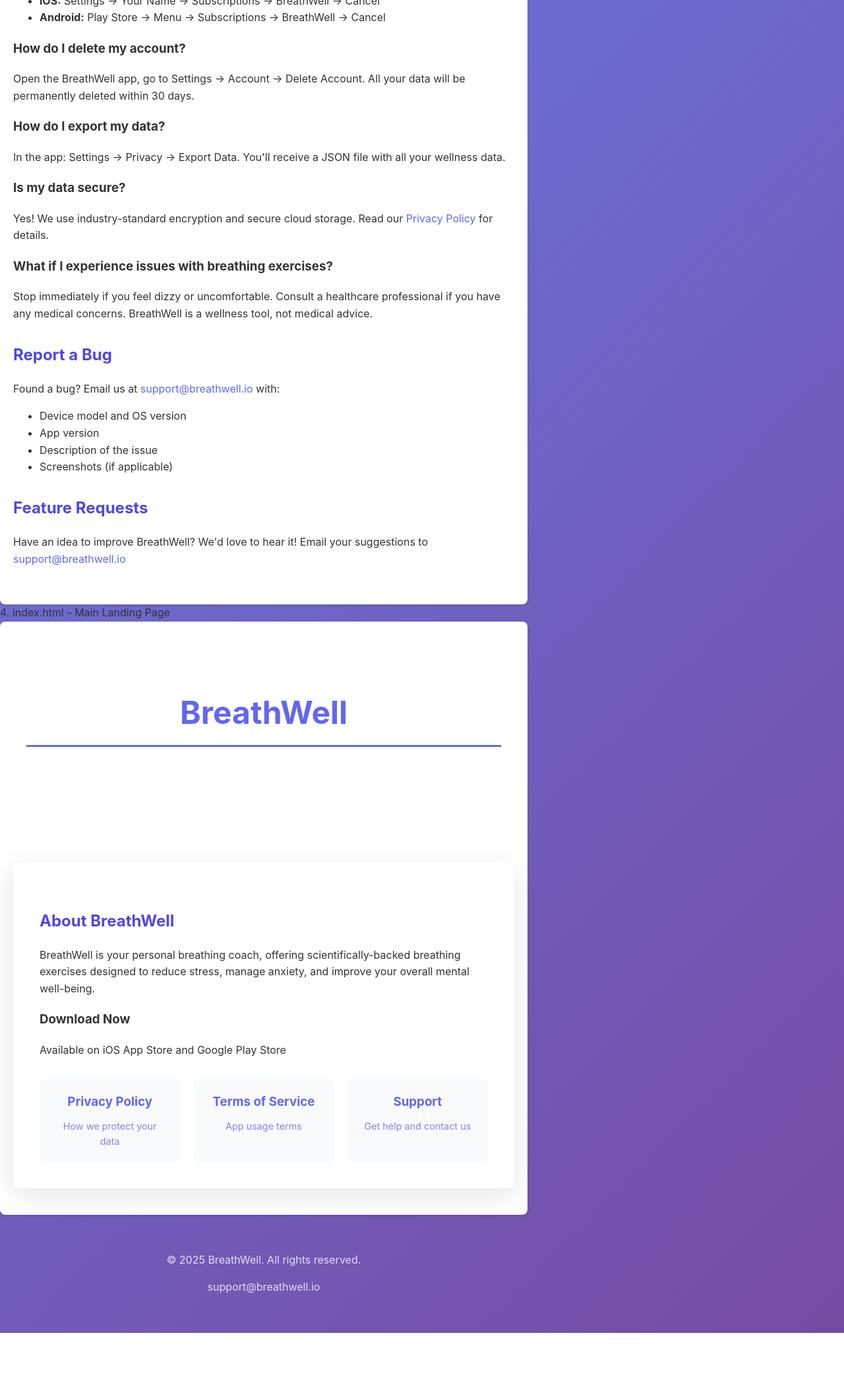
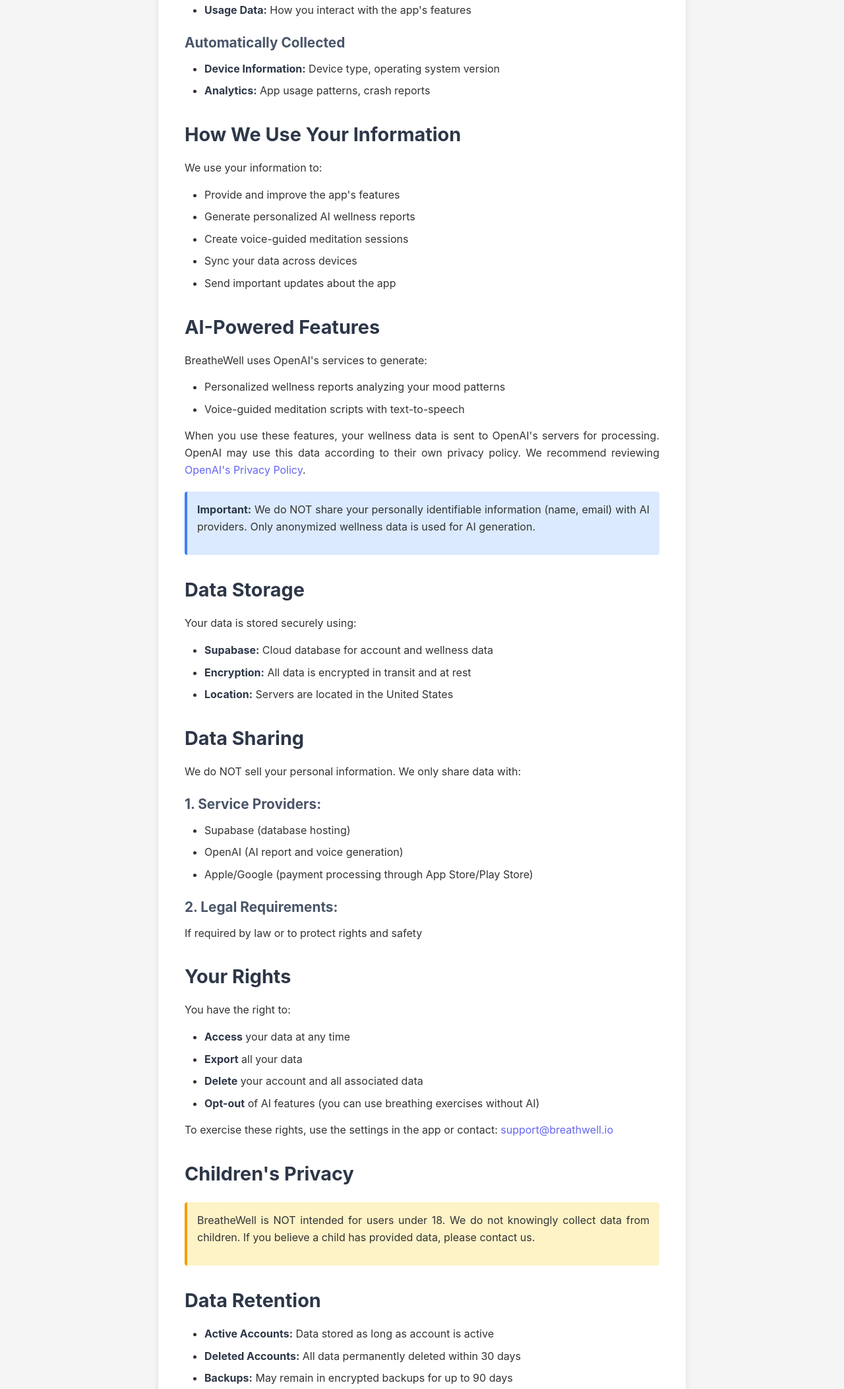
Before and after one commit to oribr/breathwell-redirect, a plain HTML site: page support.html in a window 1280 px wide. Shown: the part 564-2669 px from the top of the page at 66% size. Before the commit the page ends 2584 px from the top, so only its background shows below. Drawn offline with Linux system fonts and the light colour scheme.

Commit message:
Update support.html

```diff
--- a/support.html
+++ b/support.html
@@ -1,218 +1,254 @@
-
 <!DOCTYPE html>
 <html lang="en">
 <head>
     <meta charset="UTF-8">
     <meta name="viewport" content="width=device-width, initial-scale=1.0">
-      <title>Support - BreathWell</title>
+    <title>Privacy Policy - BreatheWell</title>
     <style>
+        * {
+            margin: 0;
+            padding: 0;
+            box-sizing: border-box;
+        }
+
         body {
-              font-family: -apple-system, BlinkMacSystemFont, 'Segoe UI', Roboto, Helvetica, Arial, sans-serif;
+            font-family: -apple-system, BlinkMacSystemFont, 'Segoe UI', Roboto, Oxygen, Ubuntu, Cantarell, sans-serif;
             line-height: 1.6;
             color: #333;
+            background-color: #f5f5f5;
+            padding: 20px;
+        }
+
+        .container {
             max-width: 800px;
             margin: 0 auto;
-              padding: 20px;
-              background: #f5f5f5;
-          }
-          .container {
             background: white;
             padding: 40px;
             border-radius: 8px;
-              box-shadow: 0 2px 4px rgba(0,0,0,0.1);
+            box-shadow: 0 2px 10px rgba(0,0,0,0.1);
         }
+
         h1 {
-              color: #6366F1;
+            color: #1a1a1a;
+            font-size: 2.5em;
+            margin-bottom: 20px;
             border-bottom: 3px solid #6366F1;
             padding-bottom: 10px;
         }
+
         h2 {
-              color: #4F46E5;
+            color: #2d3748;
+            font-size: 1.8em;
             margin-top: 30px;
+            margin-bottom: 15px;
         }
-          .contact-box {
-              background: #F0F9FF;
-              border-left: 4px solid #6366F1;
-              padding: 20px;
+
+        h3 {
+            color: #4a5568;
+            font-size: 1.3em;
+            margin-top: 20px;
+            margin-bottom: 10px;
+        }
+
+        p {
+            margin-bottom: 15px;
+            text-align: justify;
+        }
+
+        ul {
+            margin-left: 30px;
+            margin-bottom: 15px;
+        }
+
+        li {
+            margin-bottom: 8px;
+        }
+
+        strong {
+            color: #2d3748;
+        }
+
+        .warning {
+            background-color: #FEF3C7;
+            border-left: 4px solid #F59E0B;
+            padding: 15px;
             margin: 20px 0;
+            border-radius: 4px;
         }
+
+        .important-notice {
+            background-color: #DBEAFE;
+            border-left: 4px solid #3B82F6;
+            padding: 15px;
+            margin: 20px 0;
+            border-radius: 4px;
+        }
+
+        .metadata {
+            color: #6b7280;
+            font-size: 0.9em;
+            margin-bottom: 20px;
+        }
+
         a {
             color: #6366F1;
             text-decoration: none;
         }
+
         a:hover {
             text-decoration: underline;
         }
-          .back-link {
-              display: inline-block;
-              margin-bottom: 20px;
-              color: #6366F1;
+
+        .footer {
+            margin-top: 40px;
+            padding-top: 20px;
+            border-top: 1px solid #e5e7eb;
+            color: #6b7280;
+            font-size: 0.9em;
+        }
+
+        @media (max-width: 600px) {
+            .container {
+                padding: 20px;
+            }
+
+            h1 {
+                font-size: 2em;
+            }
+
+            h2 {
+                font-size: 1.5em;
+            }
         }
     </style>
 </head>
 <body>
     <div class="container">
-          <a href="index.html" class="back-link">← Back to BreathWell</a>
+        <h1>Privacy Policy</h1>
 
-          <h1>Support & Contact</h1>
-
-          <div class="contact-box">
-              <h2 style="margin-top: 0;">Get Help</h2>
-              <p><strong>Email:</strong> <a href="mailto:support@breathwell.io">support@breathwell.io</a></p>
-              <p>We typically respond within 24-48 hours.</p>
+        <div class="metadata">
+            <p><strong>Last Updated:</strong> January 13, 2025</p>
+            <p><strong>Version:</strong> 1.0</p>
         </div>
 
-          <h2>Frequently Asked Questions</h2>
+        <h2>About BreatheWell</h2>
+        <p>BreatheWell is operated by an independent developer. This app provides breathing exercises and wellness tracking tools to help you manage stress and improve mental well-being.</p>
 
-          <h3>How do I cancel my subscription?</h3>
-          <p>To cancel your subscription:</p>
+        <h2>Information We Collect</h2>
+
+        <h3>Information You Provide</h3>
         <ul>
-              <li><strong>iOS:</strong> Settings → Your Name → Subscriptions → BreathWell → Cancel</li>
-              <li><strong>Android:</strong> Play Store → Menu → Subscriptions → BreathWell → Cancel</li>
+            <li><strong>Account Information:</strong> Email address, name (optional), age (optional), gender (optional)</li>
+            <li><strong>Wellness Data:</strong> Mood logs, breathing session data, journal entries</li>
+            <li><strong>Usage Data:</strong> How you interact with the app's features</li>
         </ul>
 
-          <h3>How do I delete my account?</h3>
-          <p>Open the BreathWell app, go to Settings → Account → Delete Account. All your data will be permanently deleted within 30 days.</p>
-
-          <h3>How do I export my data?</h3>
-          <p>In the app: Settings → Privacy → Export Data. You'll receive a JSON file with all your wellness data.</p>
-
-          <h3>Is my data secure?</h3>
-          <p>Yes! We use industry-standard encryption and secure cloud storage. Read our <a href="privacy.html">Privacy Policy</a> for details.</p>
-
-          <h3>What if I experience issues with breathing exercises?</h3>
-          <p>Stop immediately if you feel dizzy or uncomfortable. Consult a healthcare professional if you have any medical concerns. BreathWell is a wellness tool, not
-  medical advice.</p>
-
-          <h2>Report a Bug</h2>
-          <p>Found a bug? Email us at <a href="mailto:support@breathwell.io">support@breathwell.io</a> with:</p>
+        <h3>Automatically Collected</h3>
         <ul>
-              <li>Device model and OS version</li>
-              <li>App version</li>
-              <li>Description of the issue</li>
-              <li>Screenshots (if applicable)</li>
+            <li><strong>Device Information:</strong> Device type, operating system version</li>
+            <li><strong>Analytics:</strong> App usage patterns, crash reports</li>
         </ul>
 
-          <h2>Feature Requests</h2>
-          <p>Have an idea to improve BreathWell? We'd love to hear it! Email your suggestions to <a href="mailto:support@breathwell.io">support@breathwell.io</a></p>
+        <h2>How We Use Your Information</h2>
+        <p>We use your information to:</p>
+        <ul>
+            <li>Provide and improve the app's features</li>
+            <li>Generate personalized AI wellness reports</li>
+            <li>Create voice-guided meditation sessions</li>
+            <li>Sync your data across devices</li>
+            <li>Send important updates about the app</li>
+        </ul>
+
+        <h2>AI-Powered Features</h2>
+        <p>BreatheWell uses OpenAI's services to generate:</p>
+        <ul>
+            <li>Personalized wellness reports analyzing your mood patterns</li>
+            <li>Voice-guided meditation scripts with text-to-speech</li>
+        </ul>
+
+        <p>When you use these features, your wellness data is sent to OpenAI's servers for processing. OpenAI may use this data according to their own privacy policy. We recommend reviewing <a href="https://openai.com/policies/privacy-policy" target="_blank">OpenAI's Privacy Policy</a>.</p>
+
+        <div class="important-notice">
+            <p><strong>Important:</strong> We do NOT share your personally identifiable information (name, email) with AI providers. Only anonymized wellness data is used for AI generation.</p>
+        </div>
+
+        <h2>Data Storage</h2>
+        <p>Your data is stored securely using:</p>
+        <ul>
+            <li><strong>Supabase:</strong> Cloud database for account and wellness data</li>
+            <li><strong>Encryption:</strong> All data is encrypted in transit and at rest</li>
+            <li><strong>Location:</strong> Servers are located in the United States</li>
+        </ul>
+
+        <h2>Data Sharing</h2>
+        <p>We do NOT sell your personal information. We only share data with:</p>
+
+        <h3>1. Service Providers:</h3>
+        <ul>
+            <li>Supabase (database hosting)</li>
+            <li>OpenAI (AI report and voice generation)</li>
+            <li>Apple/Google (payment processing through App Store/Play Store)</li>
+        </ul>
+
+        <h3>2. Legal Requirements:</h3>
+        <p>If required by law or to protect rights and safety</p>
+
+        <h2>Your Rights</h2>
+        <p>You have the right to:</p>
+        <ul>
+            <li><strong>Access</strong> your data at any time</li>
+            <li><strong>Export</strong> all your data</li>
+            <li><strong>Delete</strong> your account and all associated data</li>
+            <li><strong>Opt-out</strong> of AI features (you can use breathing exercises without AI)</li>
+        </ul>
+
+        <p>To exercise these rights, use the settings in the app or contact: <a href="mailto:support@breathwell.io">support@breathwell.io</a></p>
+
+        <h2>Children's Privacy</h2>
+        <div class="warning">
+            <p>BreatheWell is NOT intended for users under 18. We do not knowingly collect data from children. If you believe a child has provided data, please contact us.</p>
+        </div>
+
+        <h2>Data Retention</h2>
+        <ul>
+            <li><strong>Active Accounts:</strong> Data stored as long as account is active</li>
+            <li><strong>Deleted Accounts:</strong> All data permanently deleted within 30 days</li>
+            <li><strong>Backups:</strong> May remain in encrypted backups for up to 90 days</li>
+        </ul>
+
+        <h2>Security</h2>
+        <p>We implement industry-standard security measures:</p>
+        <ul>
+            <li>Encryption in transit (HTTPS/TLS)</li>
+            <li>Encryption at rest</li>
+            <li>Secure authentication (email verification required)</li>
+            <li>Regular security updates</li>
+        </ul>
+
+        <p>However, no method is 100% secure. Use strong passwords and keep your device secure.</p>
+
+        <h2>International Users</h2>
+        <p>If you use BreatheWell outside the United States, your data may be transferred to and stored in the US. By using the app, you consent to this transfer.</p>
+
+        <h2>Changes to Privacy Policy</h2>
+        <p>We may update this policy. Material changes will be notified via:</p>
+        <ul>
+            <li>In-app notification</li>
+            <li>Email (if you've completed onboarding)</li>
+        </ul>
+
+        <p>Continued use after changes constitutes acceptance.</p>
+
+        <h2>Contact</h2>
+        <p>For privacy questions or data requests:</p>
+        <ul>
+            <li><strong>Email:</strong> <a href="mailto:support@breathwell.io">support@breathwell.io</a></li>
+            <li><strong>In-App:</strong> Settings → Help & Support</li>
+        </ul>
+
+        <div class="footer">
+            <p>&copy; 2025 BreatheWell. All rights reserved.</p>
+        </div>
     </div>
 </body>
 </html>
-
-  4. index.html - Main Landing Page
-
-  <!DOCTYPE html>
-  <html lang="en">
-  <head>
-      <meta charset="UTF-8">
-      <meta name="viewport" content="width=device-width, initial-scale=1.0">
-      <title>BreathWell - Transform Your Mental Wellness</title>
-      <style>
-          body {
-              font-family: -apple-system, BlinkMacSystemFont, 'Segoe UI', Roboto, Helvetica, Arial, sans-serif;
-              line-height: 1.6;
-              color: #333;
-              margin: 0;
-              padding: 0;
-              background: linear-gradient(135deg, #667eea 0%, #764ba2 100%);
-          }
-          .container {
-              max-width: 800px;
-              margin: 0 auto;
-              padding: 40px 20px;
-          }
-          .hero {
-              text-align: center;
-              color: white;
-              padding: 60px 20px;
-          }
-          .hero h1 {
-              font-size: 3em;
-              margin: 0 0 20px 0;
-          }
-          .hero p {
-              font-size: 1.3em;
-              opacity: 0.9;
-          }
-          .content {
-              background: white;
-              padding: 40px;
-              border-radius: 12px;
-              box-shadow: 0 10px 40px rgba(0,0,0,0.1);
-              margin-top: 40px;
-          }
-          .links {
-              display: grid;
-              grid-template-columns: repeat(auto-fit, minmax(200px, 1fr));
-              gap: 20px;
-              margin-top: 30px;
-          }
-          .link-card {
-              background: #F9FAFB;
-              padding: 20px;
-              border-radius: 8px;
-              text-align: center;
-              text-decoration: none;
-              color: #6366F1;
-              transition: all 0.3s;
-          }
-          .link-card:hover {
-              background: #6366F1;
-              color: white;
-              transform: translateY(-5px);
-              box-shadow: 0 5px 20px rgba(99,102,241,0.3);
-          }
-          .link-card h3 {
-              margin: 0 0 10px 0;
-          }
-          .link-card p {
-              margin: 0;
-              font-size: 0.9em;
-              opacity: 0.8;
-          }
-          .footer {
-              text-align: center;
-              color: white;
-              padding: 40px 20px;
-              opacity: 0.8;
-          }
-      </style>
-  </head>
-  <body>
-      <div class="container">
-          <div class="hero">
-              <h1>BreathWell</h1>
-              <p>Transform Your Mental Wellness Through the Power of Breath</p>
-          </div>
-
-          <div class="content">
-              <h2>About BreathWell</h2>
-              <p>BreathWell is your personal breathing coach, offering scientifically-backed breathing exercises designed to reduce stress, manage anxiety, and improve your
-   overall mental well-being.</p>
-
-              <h3>Download Now</h3>
-              <p>Available on iOS App Store and Google Play Store</p>
-
-              <div class="links">
-                  <a href="privacy.html" class="link-card">
-                      <h3>Privacy Policy</h3>
-                      <p>How we protect your data</p>
-                  </a>
-                  <a href="terms.html" class="link-card">
-                      <h3>Terms of Service</h3>
-                      <p>App usage terms</p>
-                  </a>
-                  <a href="support.html" class="link-card">
-                      <h3>Support</h3>
-                      <p>Get help and contact us</p>
-                  </a>
-              </div>
-          </div>
-      </div>
-
-      <div class="footer">
-          <p>&copy; 2025 BreathWell. All rights reserved.</p>
-          <p><a href="mailto:support@breathwell.io" style="color: white;">support@breathwell.io</a></p>
-      </div>
-  </body>
-  </html>
```
Lines whose indentation alone changed are shown as unchanged.
